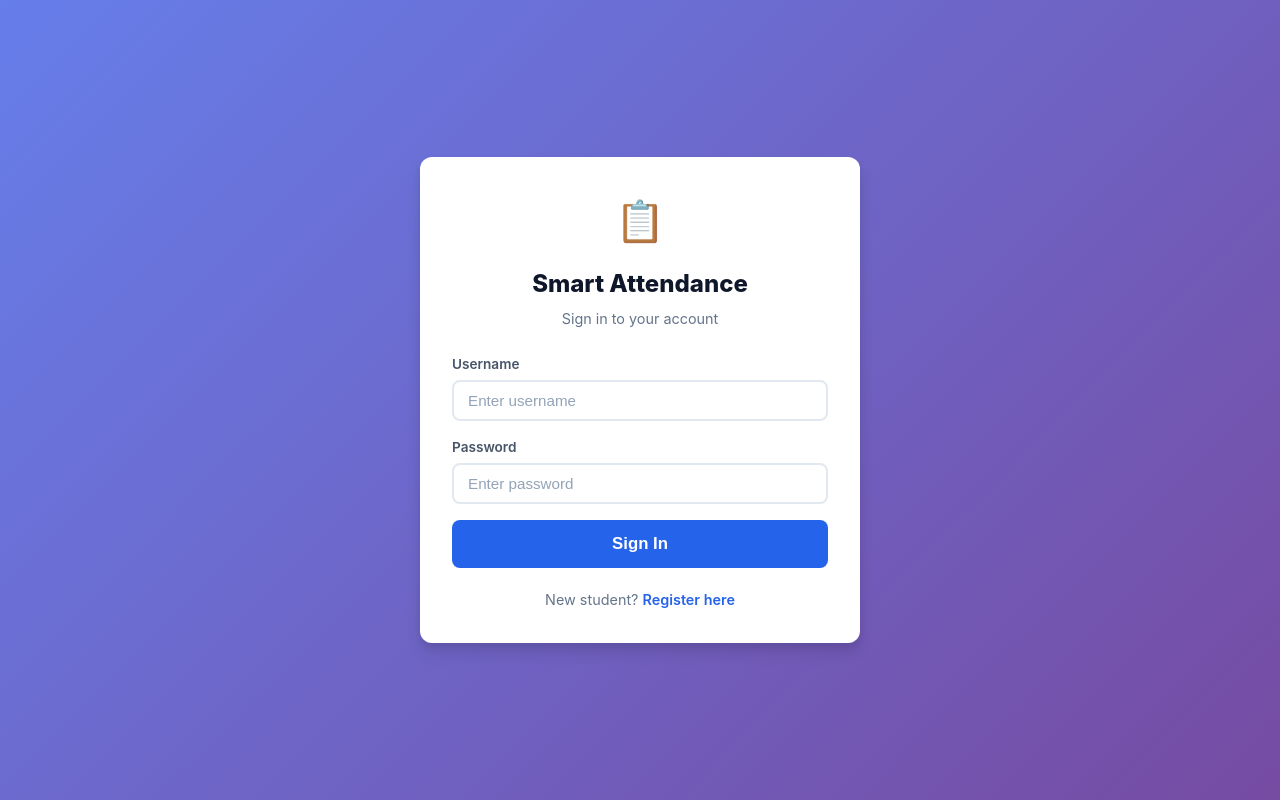
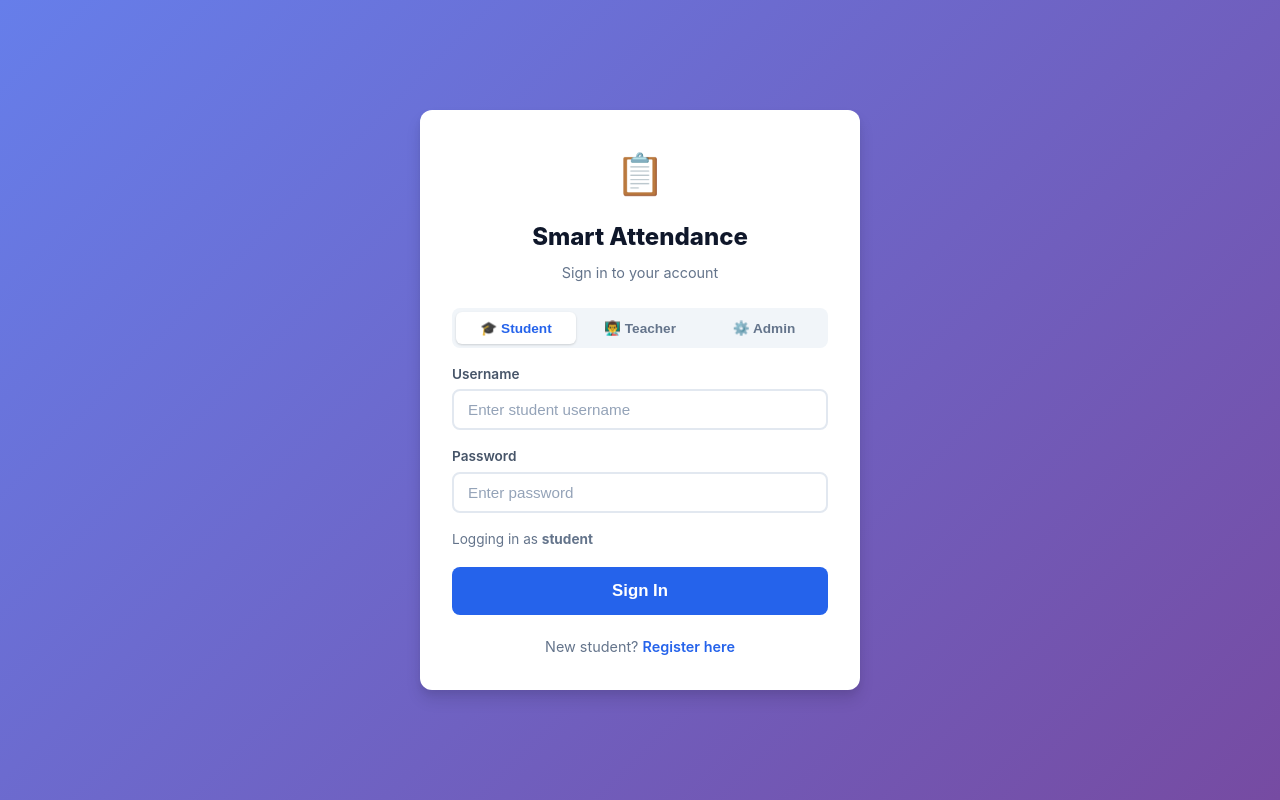
Before and after one commit to Aditya24Rathore/Smart-Attendance, a React (Create React App) app in the folder frontend/: page /login in a window 1280 px wide. Built offline with nearby package versions, Linux system fonts and the light colour scheme; no server answers.

Commit message:
feat: enhance login page with role selection and dynamic placeholders

```diff
--- a/frontend/src/pages/LoginPage.js
+++ b/frontend/src/pages/LoginPage.js
@@ -4,6 +4,7 @@ import { login, getApiErrorMessage } from '../services/api';
 import { useAuth } from '../App';
 
 function LoginPage() {
+  const [role, setRole] = useState('student');
   const [username, setUsername] = useState('');
   const [password, setPassword] = useState('');
   const [error, setError] = useState('');
@@ -17,6 +18,12 @@ function LoginPage() {
     setLoading(true);
     try {
       const res = await login(username.trim(), password);
+
+      if (res.data?.user?.role !== role) {
+        setError(`This account is ${res.data?.user?.role || 'not authorized'}. Please choose the correct role.`);
+        return;
+      }
+
       handleLogin(res.data.user, res.data.student, res.data.teacher);
       navigate('/');
     } catch (err) {
@@ -35,13 +42,43 @@ function LoginPage() {
 
         {error && <div className="alert alert-error">{error}</div>}
 
+        <div className="tabs" style={{ marginBottom: 16 }}>
+          <button
+            type="button"
+            className={`tab ${role === 'student' ? 'active' : ''}`}
+            onClick={() => setRole('student')}
+          >
+            🎓 Student
+          </button>
+          <button
+            type="button"
+            className={`tab ${role === 'teacher' ? 'active' : ''}`}
+            onClick={() => setRole('teacher')}
+          >
+            👨‍🏫 Teacher
+          </button>
+          <button
+            type="button"
+            className={`tab ${role === 'admin' ? 'active' : ''}`}
+            onClick={() => setRole('admin')}
+          >
+            ⚙️ Admin
+          </button>
+        </div>
+
         <form onSubmit={handleSubmit}>
           <div className="form-group">
             <label className="form-label">Username</label>
             <input
               type="text"
               className="form-input"
-              placeholder="Enter username"
+              placeholder={
+                role === 'student'
+                  ? 'Enter student username'
+                  : role === 'teacher'
+                    ? 'Enter teacher username'
+                    : 'Enter admin username'
+              }
               value={username}
               onChange={(e) => setUsername(e.target.value)}
               required
@@ -60,6 +97,9 @@ function LoginPage() {
               autoComplete="current-password"
             />
           </div>
+          <div className="text-sm text-muted mb-16">
+            Logging in as <strong>{role}</strong>
+          </div>
           <button type="submit" className="btn btn-primary btn-block btn-lg" disabled={loading}>
             {loading ? 'Signing in...' : 'Sign In'}
           </button>
```
